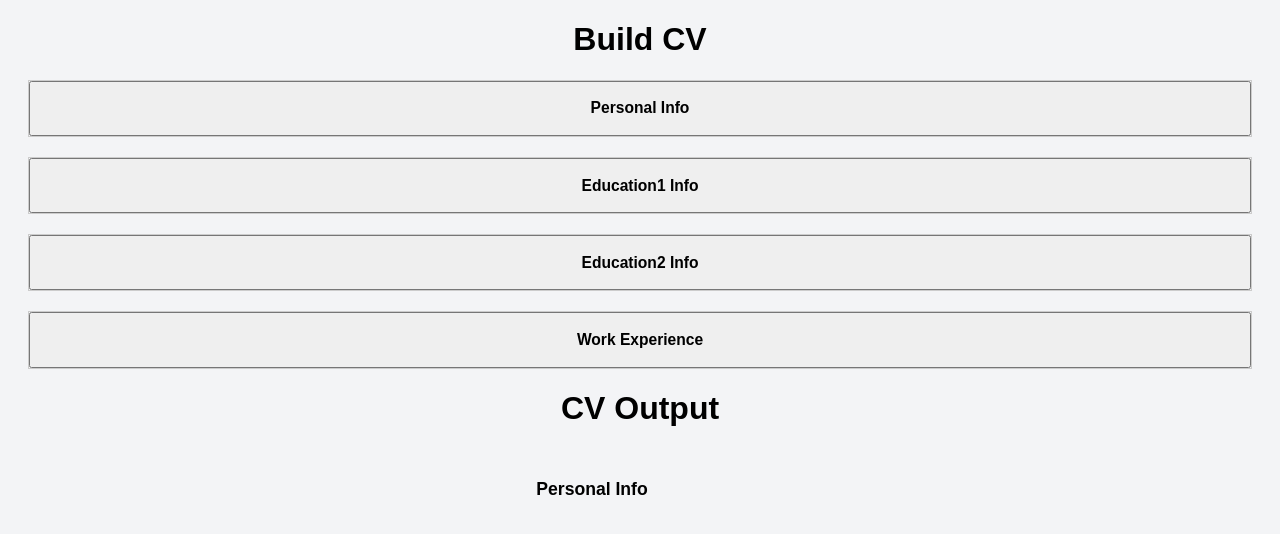
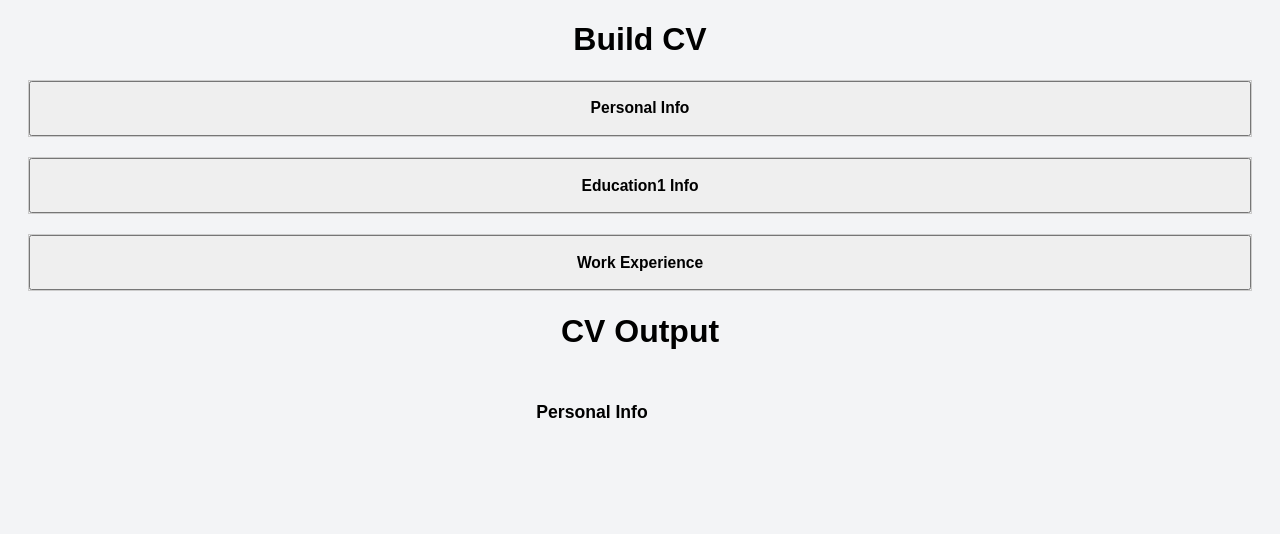
Before and after one commit to furkanssarri/cv-builder, a React (Vite) app: page / in a window 1280 px wide. Shown: the top 534 px of the page. Built offline with nearby package versions, Linux system fonts and the light colour scheme.

Commit message:
fix: `useEffect` set form inputs to `initialState`

```diff
--- a/src/components/form/DynamicForm.jsx
+++ b/src/components/form/DynamicForm.jsx
@@ -13,9 +13,10 @@ const DynamicForm = ({ fields, storageKey, onSubmitData }) => {
     const stored = sessionStorage.getItem(storageKey);
     if (stored) {
       // setFormData(JSON.parse(stored));
-      onSubmitData(JSON.parse(stored)); // Load array to Resume
+      // onSubmitData(JSON.parse(stored)); // Load array to Resume
+      setFormData(initialState);
     }
-  }, [storageKey, onSubmitData]);
+  }, [storageKey, initialState /* onSubmitData */]);
 
   const handleChange = (e) => {
     const { name, value } = e.target;
--- a/src/components/form/FormContainer.jsx
+++ b/src/components/form/FormContainer.jsx
@@ -18,12 +18,6 @@ const FormContainer = ({ setPersonalInfo, setEducationInfo, setWorkInfo }) => {
     {
       id: 1,
       title: "Education1 Info",
-      fields: educationInfoFields,
-      state: setEducationInfo,
-    },
-    {
-      id: 2,
-      title: "Education2 Info",
       fields: educationInfoFields,
       state: setEducationInfo,
     },
```
